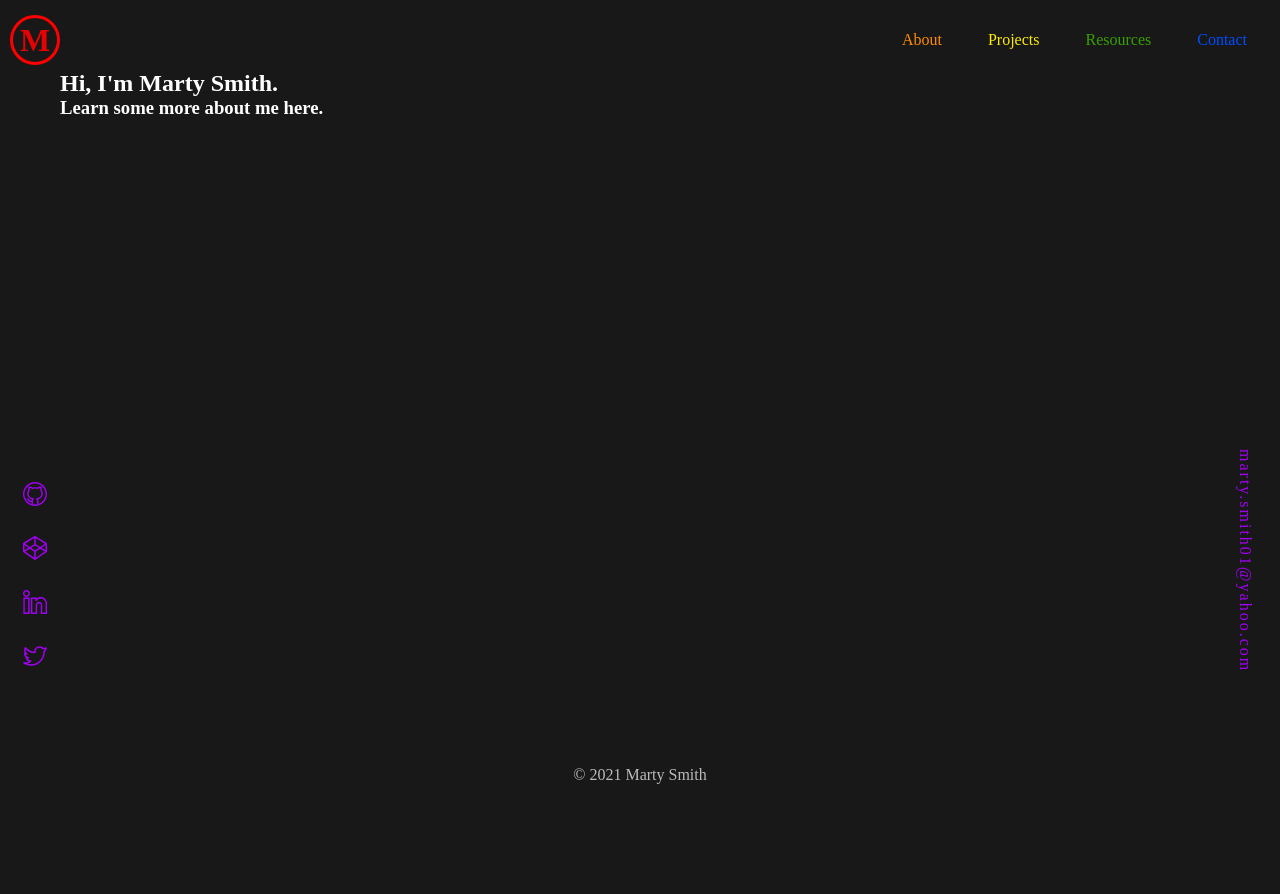
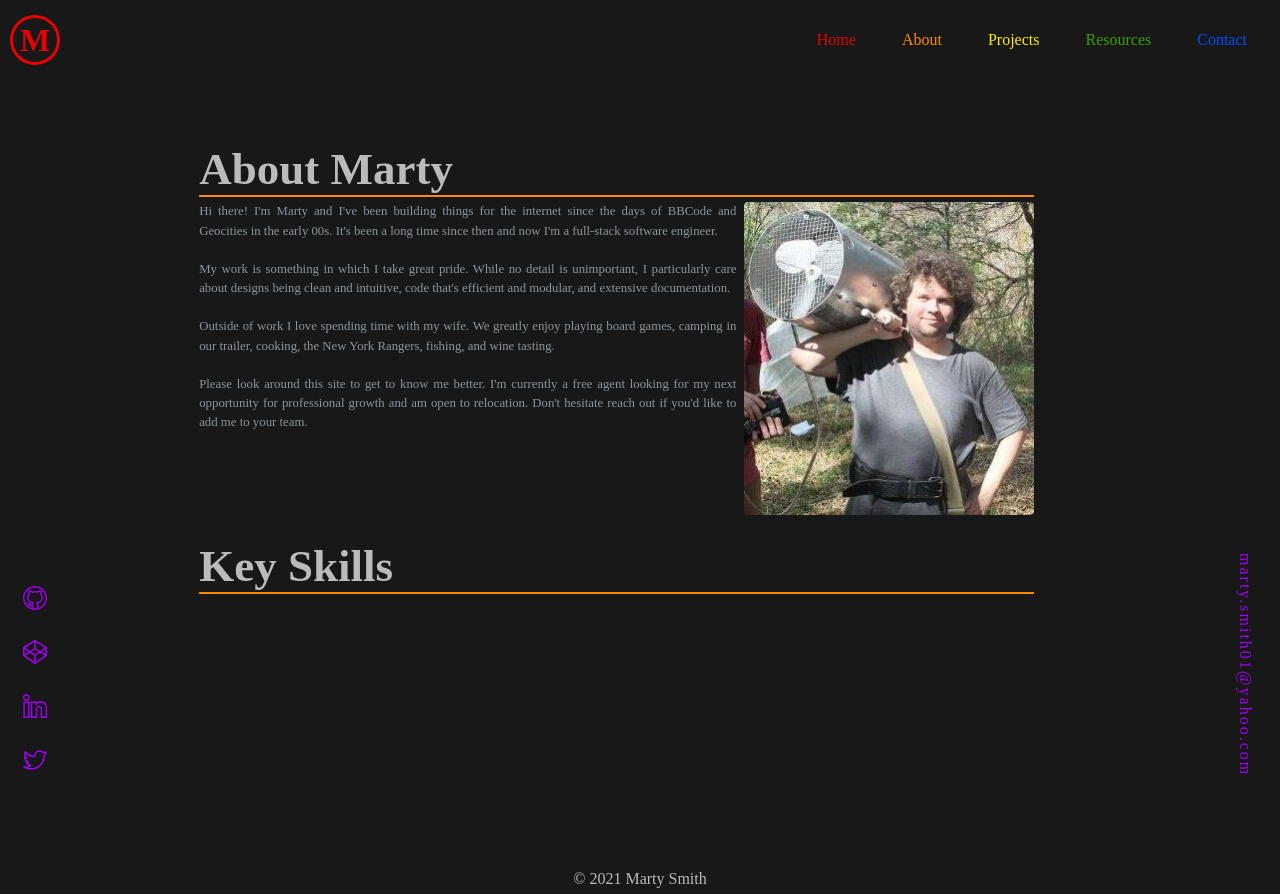
Before and after one commit to emilydrakesmith/emily-personal-website-v2, a Gatsby site: page /about in a window 1280 px wide. Before the commit the page ends 800 px from the top, so only its background shows below. Built offline with nearby package versions, Linux system fonts and the light colour scheme; Gatsby itself is replaced by a stand-in of ours.

Commit message:
style and add content to /about index page

```diff
--- a/src/components/Header.js
+++ b/src/components/Header.js
@@ -8,6 +8,7 @@ export default function Header() {
                 <h1>M</h1>
             </Link>
             <nav id='header-nav'>
+                <Link to='/' id='navlink-home' className='navlink'>Home</Link>
                 <Link to='/about' id='navlink-about' className='navlink'>About</Link>
                 <Link to='/projects' id='navlink-projects' className='navlink'>Projects</Link>
                 <Link to='/resources' id='navlink-resources' className='navlink'>Resources</Link>
--- a/src/pages/about.js
+++ b/src/pages/about.js
@@ -6,15 +6,29 @@ import React from "react";
 /******* START: IMPORT LOCAL FILES *******/
 import Layout from '../components/Layout';
 import * as styles from '../styles/about.module.css';
+import self_portrait from '../images/pictures/self-portrait-narrow.jpeg';
 /******* START: IMPORT LOCAL FILES *******/
 
 
 export default function About() {
 	return (
         <Layout>
-            <div className={styles.main}>
-                <h2>Hi, I'm Marty Smith.</h2>
-                <h3>Learn some more about me here.</h3>
+            <div className={styles.about_main}>
+                <section className={styles.about_header}>
+                    <h1>About Marty</h1>
+                    <hr />
+                </section>
+                <section className={styles.about_content}>
+                    <img src={self_portrait} alt='a picture of Marty'/>
+                    <p>Hi there!  I'm Marty and I've been building things for the internet since the days of BBCode and Geocities in the early 00s.  It's been a long time since then and now I'm a full-stack software engineer.<br/><br/>
+                    My work is something in which I take great pride.  While no detail is unimportant, I particularly care about designs being clean and intuitive, code that's efficient and modular, and extensive documentation.<br/><br/>
+                    Outside of work I love spending time with my wife.  We greatly enjoy playing board games, camping in our trailer, cooking, the New York Rangers, fishing, and wine tasting.<br/><br/>
+                    Please look around this site to get to know me better.  I'm currently a free agent looking for my next opportunity for professional growth and am open to relocation.  Don't hesitate reach out if you'd like to add me to your team.</p>
+                </section>
+                <section className={styles.skills_header}>
+                    <h1>Key Skills</h1>
+                    <hr />
+                </section>
             </div>
         </Layout>
 	);
--- a/src/styles/about.module.css
+++ b/src/styles/about.module.css
@@ -0,0 +1,55 @@
+/******* START: PARENT CONTAINER *******/
+.about_main {
+    display: grid;
+    grid-template-columns: 1.5fr 9fr 2fr;
+    grid-template-rows: 1fr 1fr 5fr 1fr 3fr 1fr;
+    grid-template-areas:
+        'top-buffer top-buffer top-buffer'
+        'left-buffer about-header right-buffer'
+        'left-buffer about-marty right-buffer'
+        'left-buffer skills-header right-buffer'
+        'left-buffer skills right-buffer'
+        'bottom-buffer bottom-buffer bottom-buffer';
+    height: 100%;
+}
+/******* END: PARENT CONTAINER *******/
+
+.about_main hr {
+    border: 1px solid #FF8B00;
+    background-color: #FF8B00;
+}
+
+.about_header {
+    grid-area: about-header;
+}
+
+.about_header, .skills_header {
+    align-self: end;
+    margin-bottom: 5px;
+    color: #BBB;
+    font-size: 30px;
+}
+
+.about_content {
+    grid-area: about-marty;
+    text-align: justify;
+    text-justify: auto;
+    line-height: 1.5;
+    margin-bottom: 10px;
+    font-size: 0.8em;
+    color: #8c959c;
+}
+
+.about_content img {
+    max-width: 290px;
+    min-width: 200px;
+    width: 40%;
+    margin-left: 8px;
+    margin-bottom: 8px;
+    border-radius: 4px;
+    float: right;
+}
+
+.skills_header {
+    grid-area: skills-header;
+}
--- a/src/styles/global.css
+++ b/src/styles/global.css
@@ -60,7 +60,7 @@ header h1 {
     flex-direction: column;
     justify-content: center;
     align-items: center;
-    border: 3px solid red;
+    border: 3px solid #E40203;
     border-radius: 50%;
     width: 50px;
     height: 50px;
@@ -83,6 +83,10 @@ header h1:hover {
     display: flex;                      /* this and following lines center text vertically */
     flex-direction: row;
     align-items: center;
+}
+
+#navlink-home {
+    color: #E40203;
 }
 
 #navlink-about {
@@ -175,6 +179,6 @@ header h1:hover {
 
 footer p {
     text-align: center;
-    color: #bbb;
+    color: #BBB;
     margin: 0 auto;
 }
--- a/src/styles/home.module.css
+++ b/src/styles/home.module.css
@@ -1,7 +1,7 @@
 /******* START: PARENT CONTAINER *******/
 .home_main {
     display: grid;
-    grid-template-columns: 3fr 8fr 2fr;
+    grid-template-columns: 2.5fr 9fr 2fr;
     grid-template-rows: 1fr 4fr 4fr 1fr;
     grid-template-areas:
         'top-buffer top-buffer top-buffer'
```
Also changed, not shown: README.md, src/images/pictures/self-portrait-narrow.jpeg (added).
